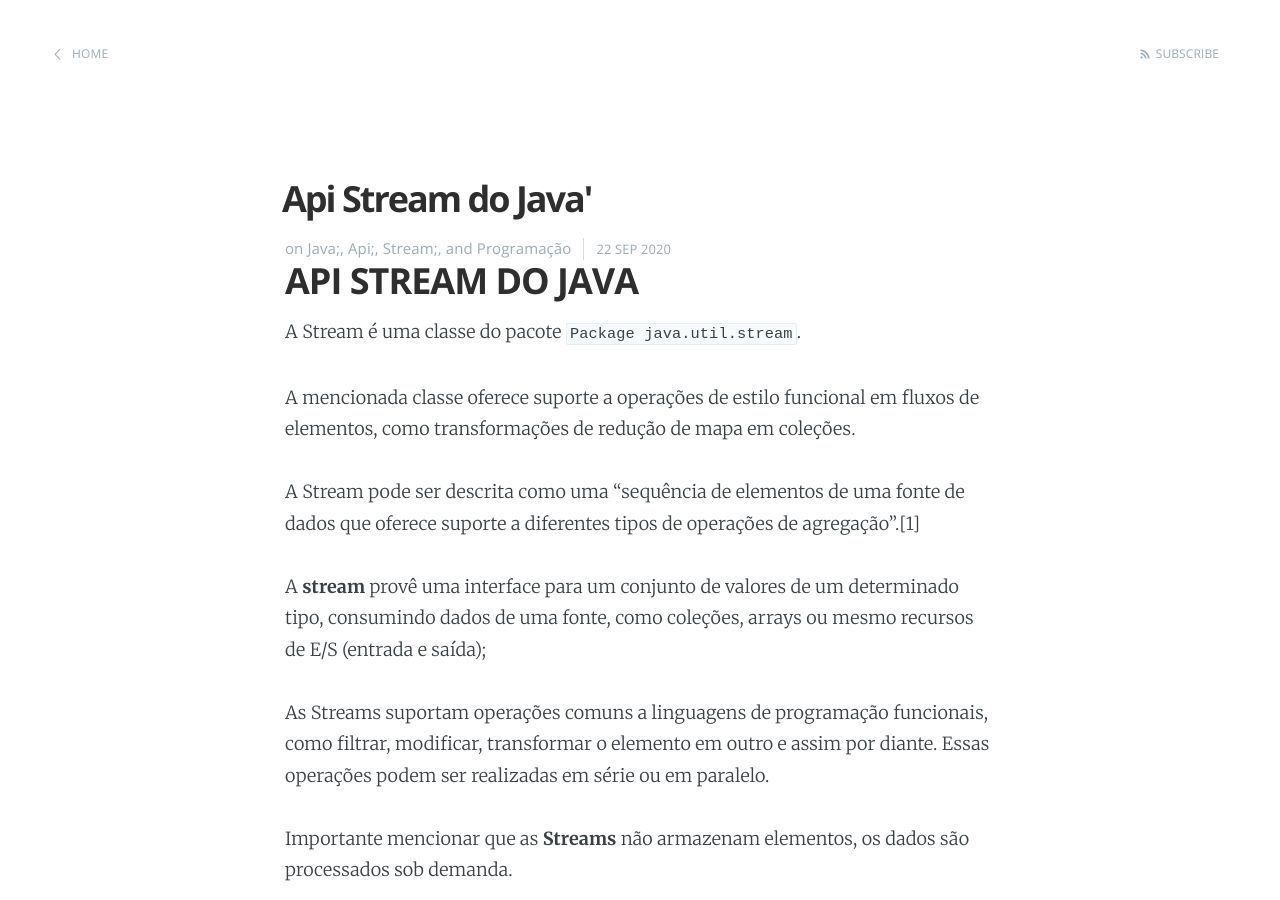
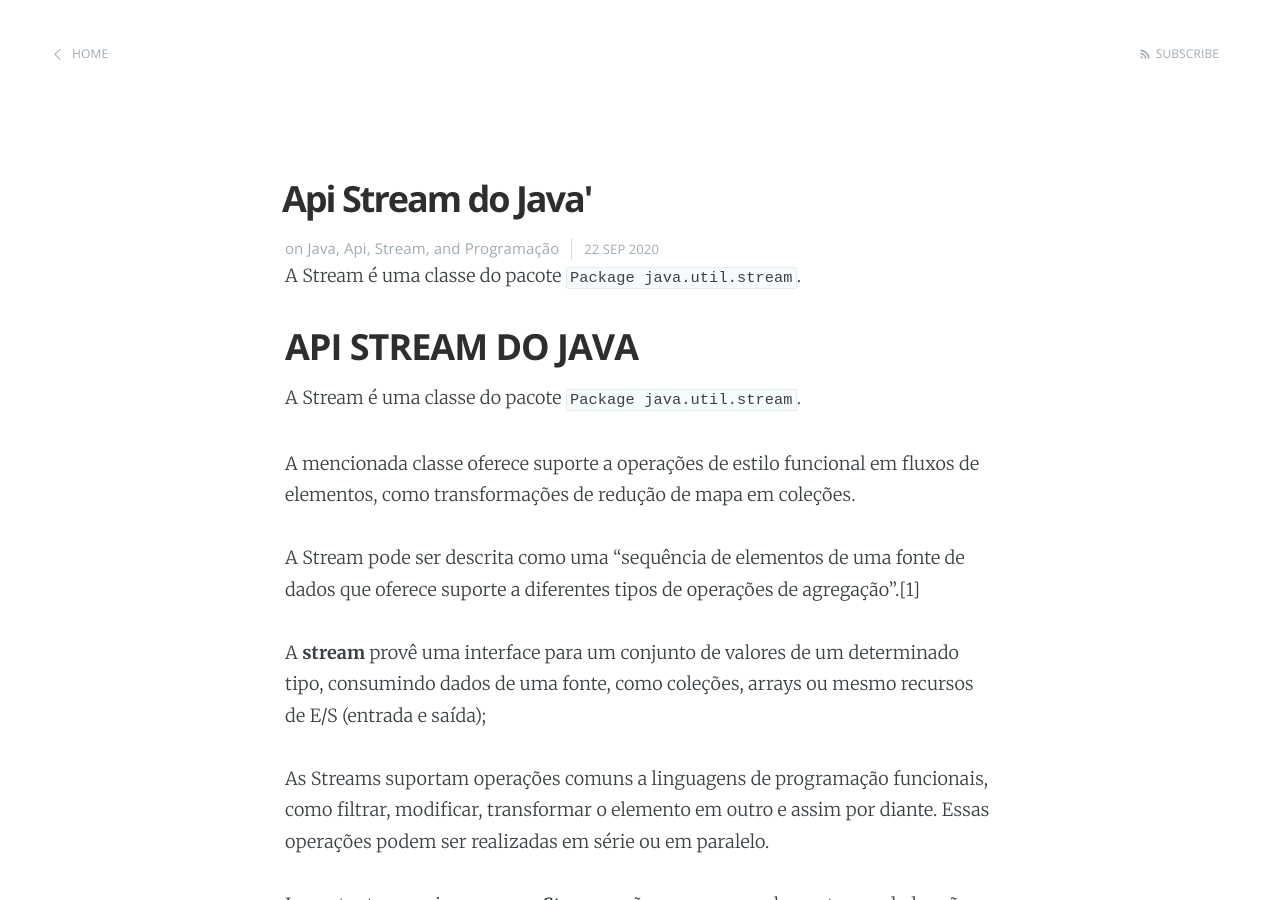
Before and after one commit to Rodrigovvo/Rodrigovvo.github.io, a Jekyll site: the page built from _posts/2020-09-22-api-stream-java.md, in a window 1280 px wide and 900 px high. Built offline with Jekyll 4.4.1, drawn with Linux system fonts in a browser that asks for light colours.

Commit message:
Post 22.09

```diff
--- a/_posts/2020-09-22-api-stream-java.md
+++ b/_posts/2020-09-22-api-stream-java.md
@@ -2,10 +2,10 @@
 layout: post
 title:  "Api Stream do Java'"
 date:  2020-09-22 19:02:00
-categories: Java; Api; Stream; Programação
+categories: Java Api Stream Programação
 ---
 
-
+A Stream é uma classe do pacote `Package java.util.stream`.
 
 ## API STREAM DO JAVA
 
```
Also changed, not shown: 1 other file.
